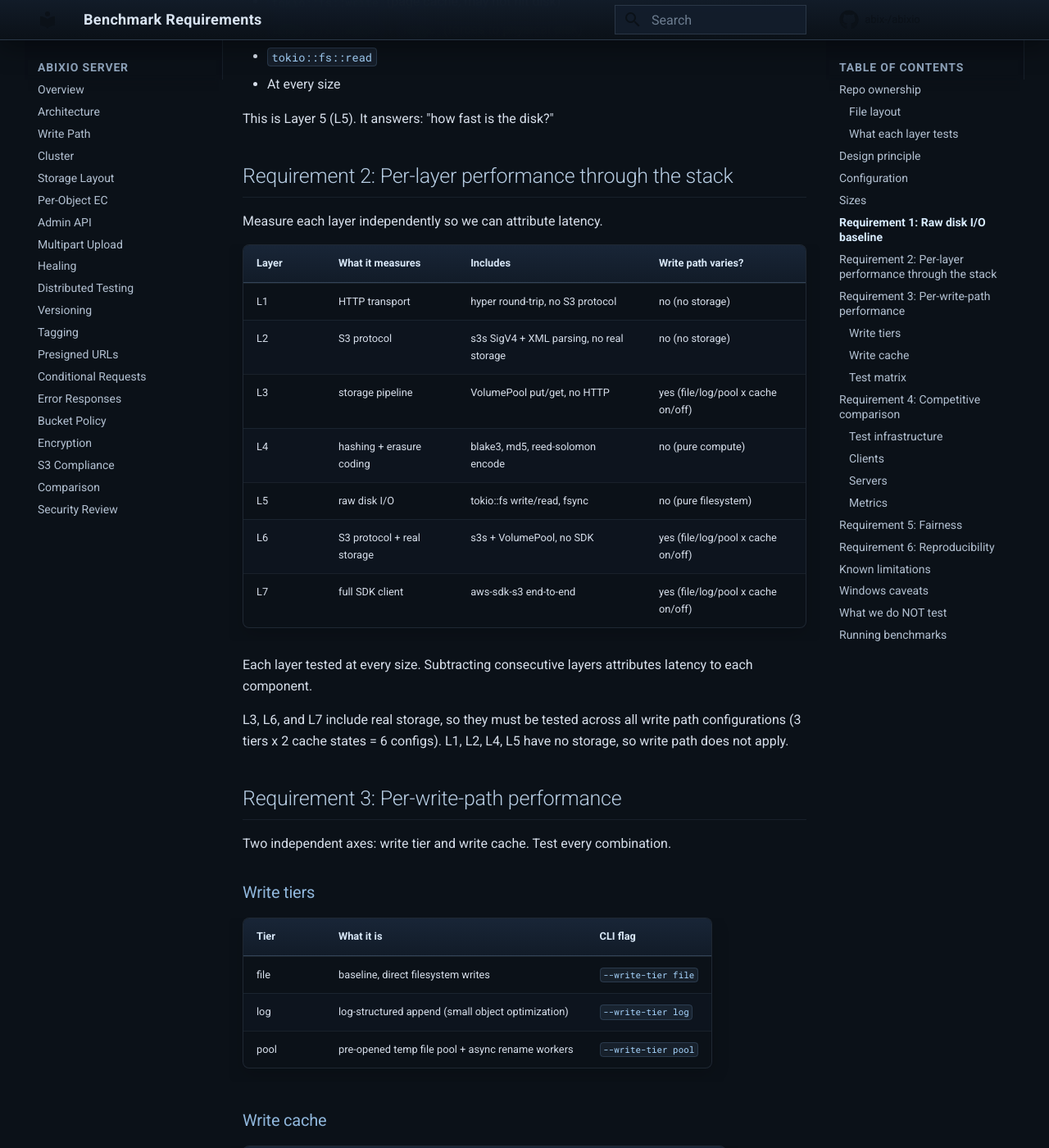
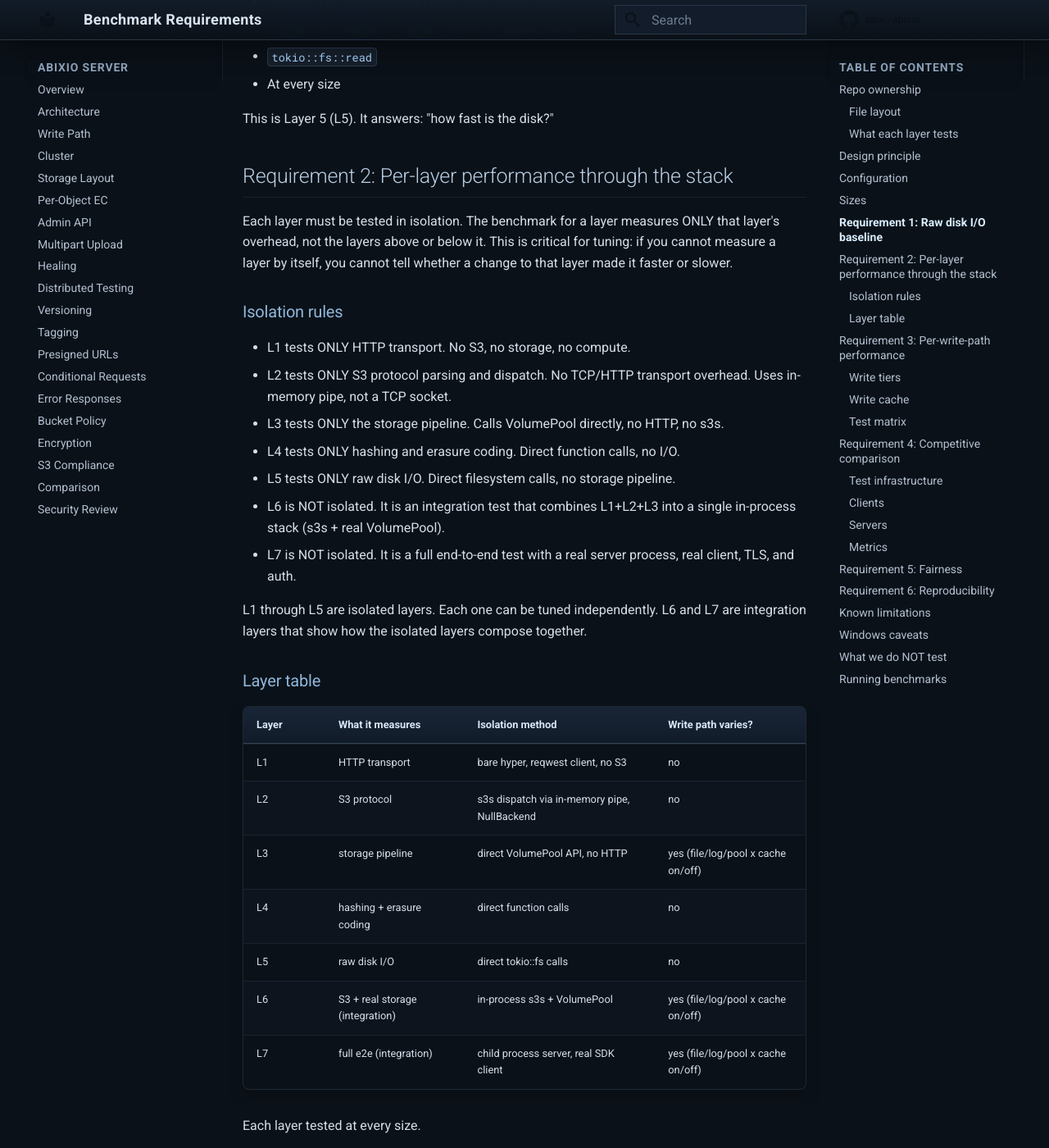
Before and after one commit to abix-/abixio, an MkDocs documentation site: the page built from docs/benchmark-requirements.md, in a window 1280 px wide and 1400 px high, scrolled down 3903 px. Shown: the whole window at 82% size. Built offline with MkDocs 1.6.1 and Material for MkDocs 9.7.7, drawn with Linux system fonts in a browser that asks for light colours; comment, search, counter and statistics services are not loaded.

Commit message:
docs: add layer isolation requirement to benchmark spec

```diff
--- a/docs/benchmark-requirements.md
+++ b/docs/benchmark-requirements.md
@@ -134,20 +134,44 @@ This is Layer 5 (L5). It answers: "how fast is the disk?"
 
 ## Requirement 2: Per-layer performance through the stack
 
-Measure each layer independently so we can attribute latency.
+Each layer must be tested in isolation. The benchmark for a layer
+measures ONLY that layer's overhead, not the layers above or below it.
+This is critical for tuning: if you cannot measure a layer by itself,
+you cannot tell whether a change to that layer made it faster or slower.
 
-| Layer | What it measures | Includes | Write path varies? |
+### Isolation rules
+
+- L1 tests ONLY HTTP transport. No S3, no storage, no compute.
+- L2 tests ONLY S3 protocol parsing and dispatch. No TCP/HTTP
+  transport overhead. Uses in-memory pipe, not a TCP socket.
+- L3 tests ONLY the storage pipeline. Calls VolumePool directly,
+  no HTTP, no s3s.
+- L4 tests ONLY hashing and erasure coding. Direct function calls,
+  no I/O.
+- L5 tests ONLY raw disk I/O. Direct filesystem calls, no storage
+  pipeline.
+- L6 is NOT isolated. It is an integration test that combines
+  L1+L2+L3 into a single in-process stack (s3s + real VolumePool).
+- L7 is NOT isolated. It is a full end-to-end test with a real
+  server process, real client, TLS, and auth.
+
+L1 through L5 are isolated layers. Each one can be tuned independently.
+L6 and L7 are integration layers that show how the isolated layers
+compose together.
+
+### Layer table
+
+| Layer | What it measures | Isolation method | Write path varies? |
 |---|---|---|---|
-| L1 | HTTP transport | hyper round-trip, no S3 protocol | no (no storage) |
-| L2 | S3 protocol | s3s SigV4 + XML parsing, no real storage | no (no storage) |
-| L3 | storage pipeline | VolumePool put/get, no HTTP | yes (file/log/pool x cache on/off) |
-| L4 | hashing + erasure coding | blake3, md5, reed-solomon encode | no (pure compute) |
-| L5 | raw disk I/O | tokio::fs write/read, fsync | no (pure filesystem) |
-| L6 | S3 protocol + real storage | s3s + VolumePool, no SDK | yes (file/log/pool x cache on/off) |
-| L7 | full SDK client | aws-sdk-s3 end-to-end | yes (file/log/pool x cache on/off) |
+| L1 | HTTP transport | bare hyper, reqwest client, no S3 | no |
+| L2 | S3 protocol | s3s dispatch via in-memory pipe, NullBackend | no |
+| L3 | storage pipeline | direct VolumePool API, no HTTP | yes (file/log/pool x cache on/off) |
+| L4 | hashing + erasure coding | direct function calls | no |
+| L5 | raw disk I/O | direct tokio::fs calls | no |
+| L6 | S3 + real storage (integration) | in-process s3s + VolumePool | yes (file/log/pool x cache on/off) |
+| L7 | full e2e (integration) | child process server, real SDK client | yes (file/log/pool x cache on/off) |
 
-Each layer tested at every size. Subtracting consecutive layers
-attributes latency to each component.
+Each layer tested at every size.
 
 L3, L6, and L7 include real storage, so they must be tested across
 all write path configurations (3 tiers x 2 cache states = 6 configs).
```
